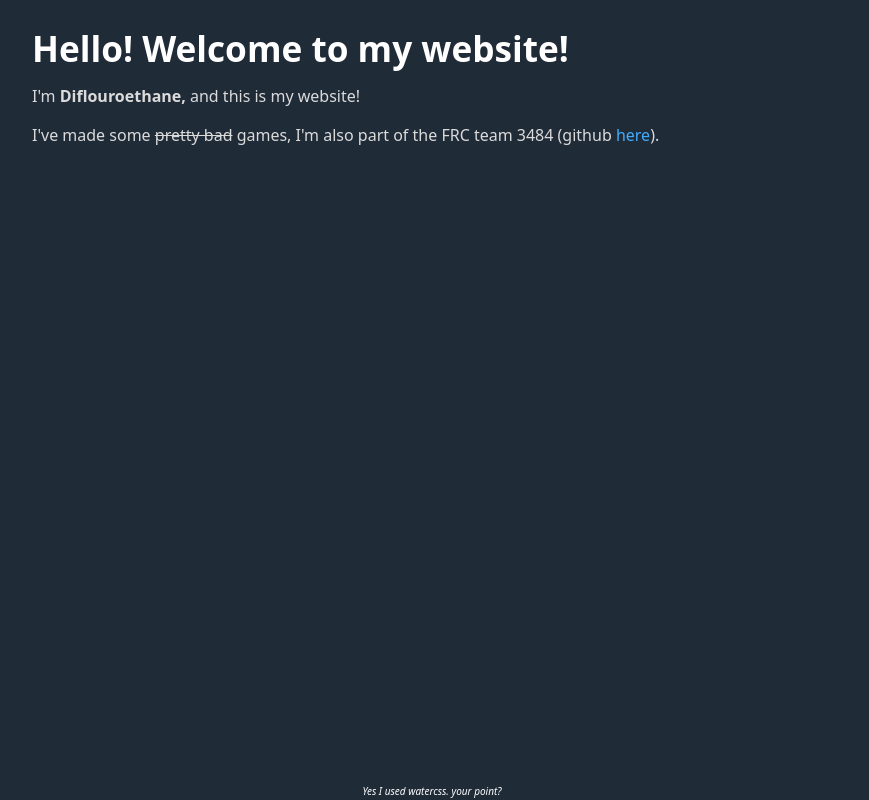
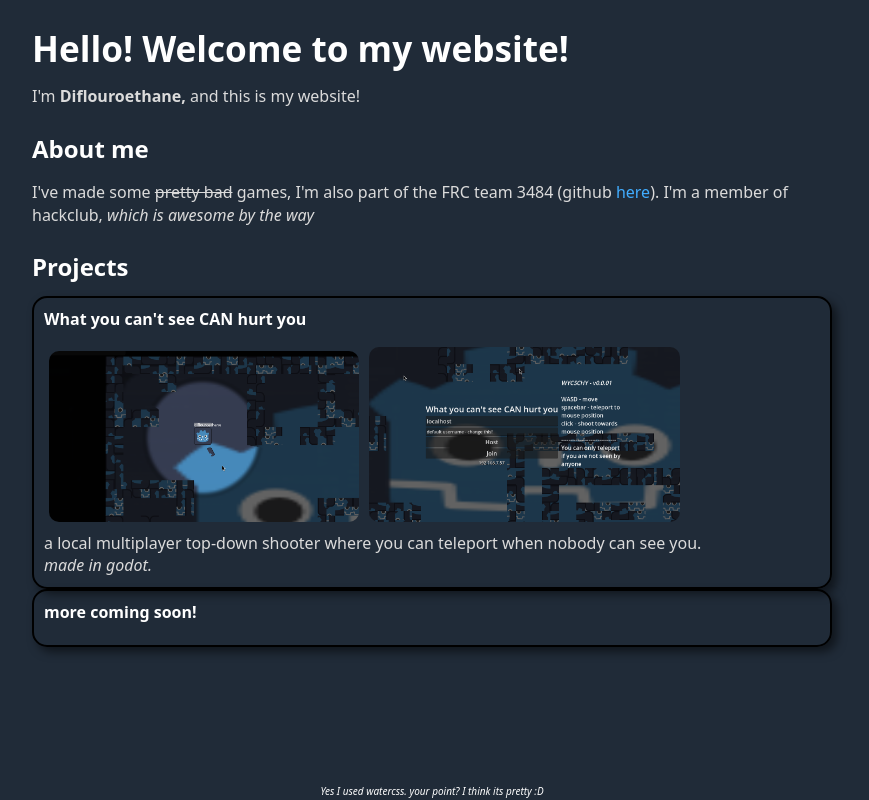
Before and after one commit to diflouroethane/diflouroethane.github.io, a plain HTML site: page index.html in a window 1280 px wide. Shown: the whole page, without its empty margins (208-1077 px from the left). Drawn offline with nearby package versions, Linux system fonts and the light colour scheme.

Commit message:
added a project summary for wycschy, and a "more coming soon" as well

```diff
--- a/index.html
+++ b/index.html
@@ -1,5 +1,6 @@
 <!DOCTYPE html>
 <html>
+
 <head>
   <title>Diflouroethane</title>
   <meta name="viewport" content="width=device-width, initial-scale=1.0">
@@ -9,13 +10,37 @@
 
 <body>
   <h1>Hello! Welcome to my website!</h1>
+  <div id="intro">
     I'm <b>Diflouroethane,</b> and this is my website!
+    <h2>About me</h2>
     <p>
-      I've made some <s>pretty bad</s> games, I'm also part of the FRC team 3484 (github <a href="https://github.com/FRC-Team3484" target="_blank">here</a>).
+      I've made some <s>pretty bad</s> games,
+      I'm also part of the FRC team 3484 (github <a href="https://github.com/FRC-Team3484" target="_blank">here</a>).
+      I'm a member of hackclub, <i>which is awesome by the way</i>
     </p>
+  </div>
+  <div id="projects">
+    <h2>Projects</h2>
+    <div class="projectCircle">
+      <h4 style="">What you can't see CAN hurt you</h4>
+      <img src="./resources/images/wycschy-demo.png" alt="image" title=":D"><img
+        src="./resources/images/wycschy-demo2.png" alt="image 2: electric boogaloo"
+        title="this is an image, in case you didn't know ;)"> <br>
+      a local multiplayer top-down shooter where you can teleport when nobody can see you. <br>
+      <i>made in godot.</i>
+    </div>
+    <div class="projectCircle">
+      <h4 style="">more coming soon!</h4>
+      <!-- <img src="./resources/images/wycschy-demo.png" alt="image" title=":D"><img -->
+      <!--   src="./resources/images/wycschy-demo2.png" alt="image 2: electric boogaloo" -->
+      <!--   title="this is an image, in case you didn't know ;)"> <br> -->
+    </div>
+
+  </div>
   <br>
   <div class="footer">
-      <i style="font-size:10px;">Yes I used watercss. your point?</i>
+    <i style="font-size:10px;">Yes I used watercss. your point? I think its pretty :D</i>
   </div>
 </body>
+
 </html>
--- a/style.css
+++ b/style.css
@@ -1,6 +1,33 @@
 /* body { */
 /*     text-align: center; */
 /* } */
+.projectCircle {
+  padding: 10px;
+  border: 2px solid #000;
+  border-radius: 15px;
+  box-shadow: 5px 5px 10px rgba(0, 0, 0, 0.5);
+}
+
+.projectCircle>img {
+  width: 40%;
+  border-radius: 15px;
+  /* border: 2px solid #000; */
+  /* margin: 10px; */
+  padding: 5px;
+}
+
+/**/
+/* .projectCircle .tag { */
+/*   background-color: rgba(235, 0, 0, 0.1); */
+/*   border: 2px solid rgba(255, 0, 0, 0.1); */
+/*   border-radius: 15px; */
+/*   display: inline-block; */
+/*   padding: 0 3px 3px 3px; */
+/* } */
+
+.projectCircle>h4 {
+  margin-top: 0px;
+}
 
 .footer {
   position: fixed;
```
Also changed, not shown: resources/images/wycschy-demo.png (added), resources/images/wycschy-demo2.png (added). Lines whose indentation alone changed are shown as unchanged.
